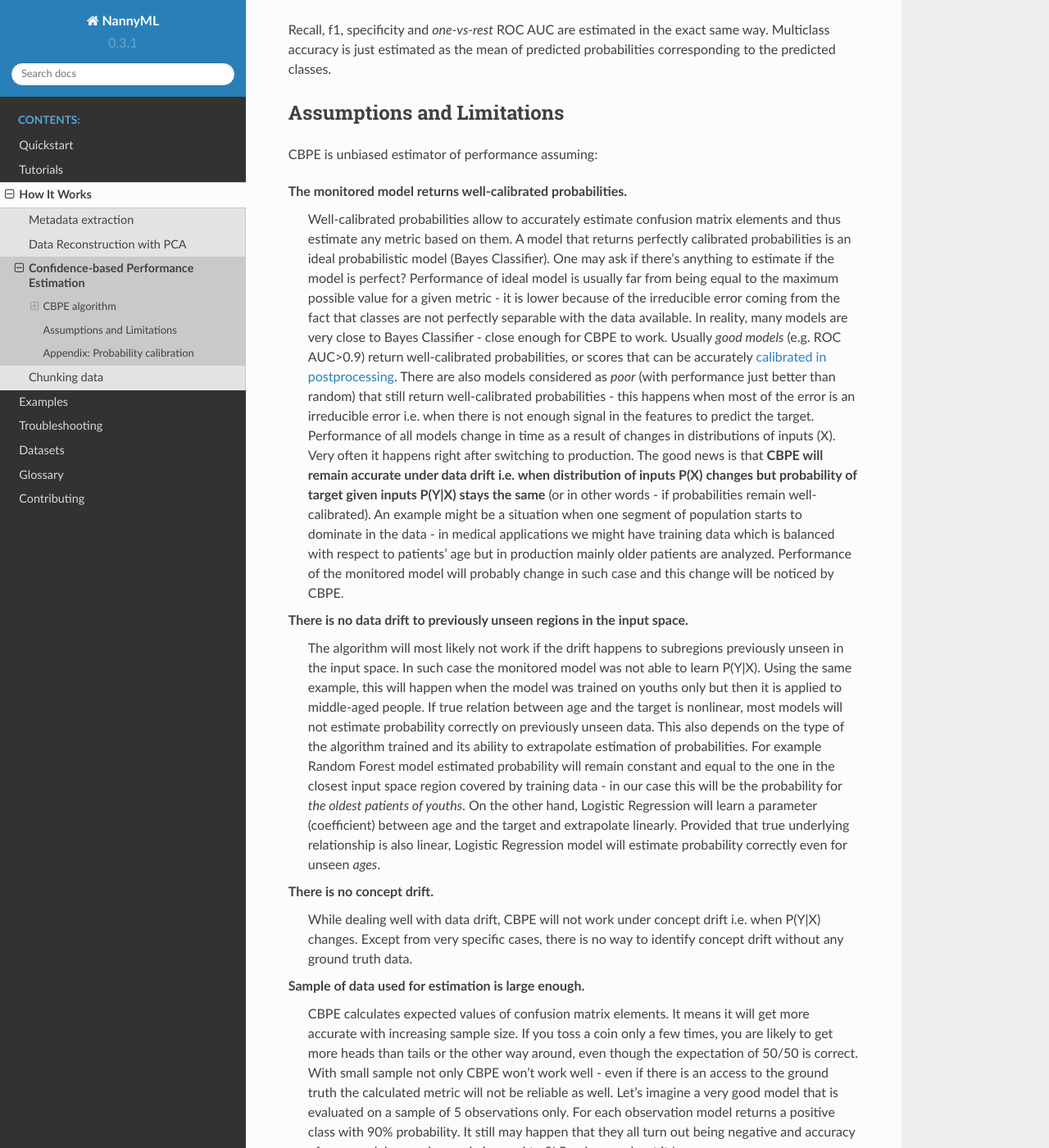
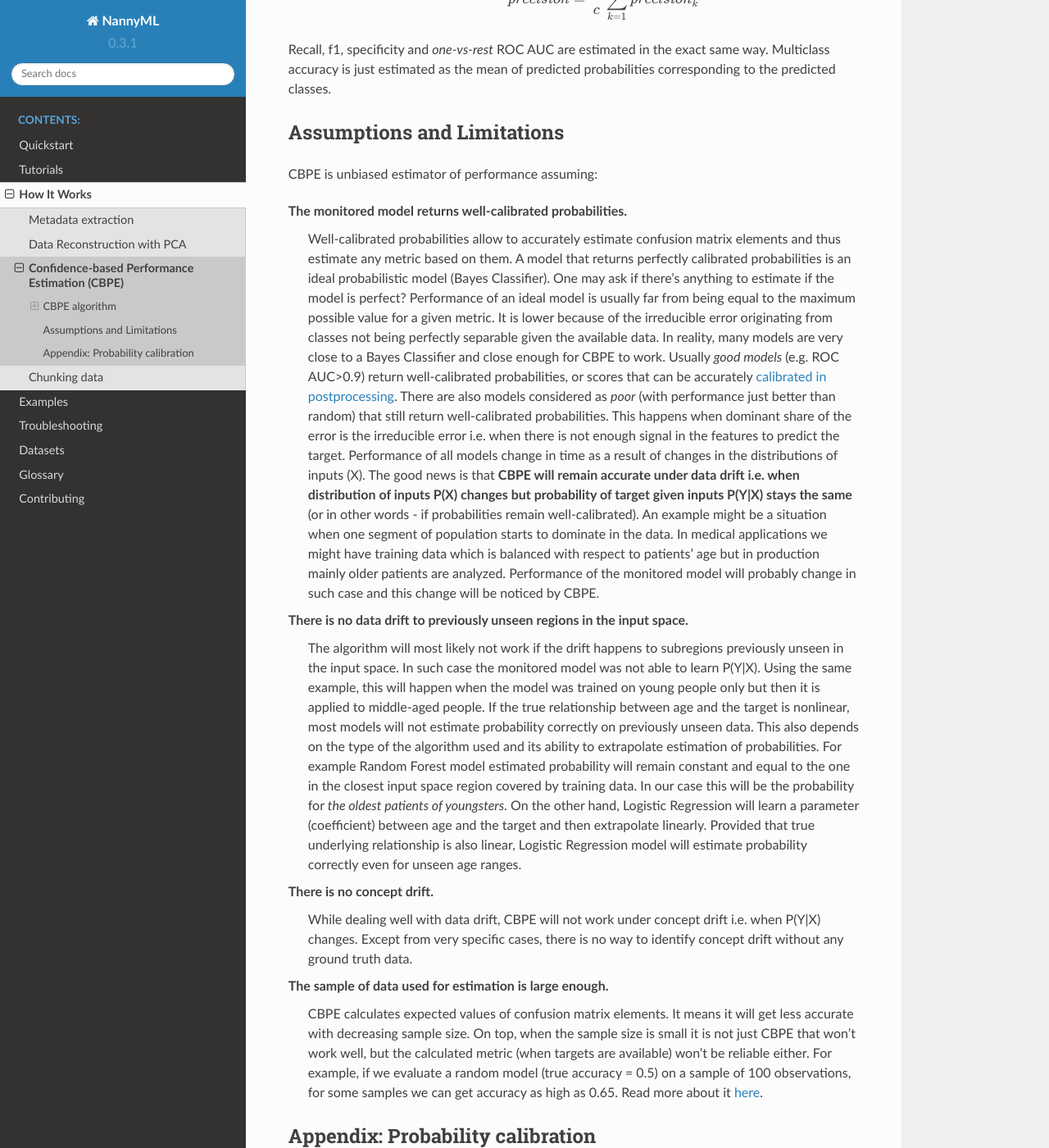
Before and after one commit to NannyML/nannyml, a Sphinx documentation site: the page built from docs/how_it_works/performance_estimation.rst, in a window 1280 px wide and 1400 px high, scrolled down 3952 px. Shown: the whole window at 82% size. Built offline with Sphinx 7.4.7 and the Read the Docs theme 2.0.0, drawn with Linux system fonts in a browser that asks for light colours; pages that are not in the unit, such as notebooks, are missing from menus; some of the changed text lies outside the part shown.

Commit message:
address CBPE feedback

```diff
--- a/docs/how_it_works/performance_estimation.rst
+++ b/docs/how_it_works/performance_estimation.rst
@@ -1,16 +1,18 @@
 .. _performance-estimation-deep-dive:
 
-=======================================
-Confidence-based Performance Estimation
-=======================================
+==============================================
+Confidence-based Performance Estimation (CBPE)
+==============================================
 
-This page describes the algorithms that NannyML uses to estimate monitored model performance. A high-level summary is
-that NannyML takes advantage of the confidence accompanying the prediction. For
-classifiers, this confidence is expressed by the probability that an observation belongs to a class.
-These probabilities are then used to estimate a value of selected performance evaluation metric for a set of
+This page describes the algorithms that NannyML uses to estimate post-deployment model performance.
+At the core of these algorithms NannyML leverages
+the confidence of the predictions. For classifiers, this confidence is expressed by the
+probability that an observation belongs to a class.
+These probabilities are then used to estimate a selected performance metric for a
+set of
 observations. Provided that the monitored model returns well-calibrated probabilities (or probabilities that can
-:ref:`get well-calibrated in post processing <cbpe_probability_calibration>`) and large enough set of observations,
-:ref:`CBPE returns accurate estimation of performance metric value<performance-estimation-deep-dive-limitations>`.
+:ref:`get well-calibrated in post processing <cbpe_probability_calibration>`) and a large enough set of observations,
+:ref:`CBPE will accurately estimate performance<performance-estimation-deep-dive-limitations>`.
 
 --------------
 CBPE algorithm
@@ -27,8 +29,9 @@
 for a large set of observations, returns a prediction of 1 (positive class) with a probability of 0.9. It means that
 for approximately 90% of these observations, the model is correct, while for the other 10% the model is wrong.
 Assuming properly calibrated probabilities, confusion matrix elements can be estimated and then used to calculate any
-performance metric. Algorithms for estimating one of the simplest metrics (accuracy) and of the most complex (AUROC) are
-described below. Common notation used in the sections below is the following:
+performance metric. Algorithms for estimating one of the simplest metrics (accuracy) and of the most complex (ROC AUC)
+are
+described below. Common notations used in the sections below are the following:
 
     :math:`n` - number of analyzed observations/predictions,
 
@@ -81,12 +84,13 @@
     .. math::
         accuracy = \frac{TP+TN}{n}
 
-Actually, first three steps are enough to estimate expected accuracy - once probabilities that the predictions are
-correct are known, all that needs to be done is calculation of mean of these probabilities. The explanation above
-contains the extra steps to show how confusion matrix elements are estimated which is a necessary step for other
-confusion-matrix-based metrics like precision or recall. Notice, that for a model that returns positive class if
-probability is larger than 50% CBPE cannot estimate accuracy lower than 0.5. This is because CBPE works well only for
-models that estimate probabilities well and a model that is worse than random guess certainly does not do this. Read
+The first three steps are enough to estimate expected accuracy. Once the probabilities of the predictions
+being correct are known, all that needs to be done is taking the mean of these probabilities.
+The steps after are there to show how the confusion matrix elements are estimated, which are needed
+for other confusion-matrix-based metrics like precision, recall etc. Notice, that for models returning
+a positive class when the probability is larger than 50%, CBPE cannot estimate accuracy lower than 0.5.
+This is because CBPE works only for models that estimate probabilities well and a model that is worse
+than a random guess certainly does not do this. Read
 more in :ref:`Limitations <performance-estimation-deep-dive-limitations>`.
 
 A different type of metric is ROC AUC.
@@ -161,9 +165,9 @@
 Multiclass Classification
 =========================
 
-Multiclass classification model outputs prediction label (predicted class) and
-probability for each class. It means that if there are three classes, for example A, B and C, model output
-should contain four pieces of information - predicted class (e.g. A) and three probabilities, one for each class.
+A multiclass classification model outputs prediction labels (predicted class) and
+probabilities for each class. This means that when there are three classes, for example A, B and C, the model output
+should contain four pieces of information - the predicted class (e.g. A) and three probabilities, one for each class.
 Assuming these probabilities are well calibrated, they can be used to estimate performance metrics. As an example,
 let's describe the process for macro-averaged precision. Let's use :math:`c` to denote total number of classes and
 :math:`k` to indicate a particular class. We can stick to previously introduced notation keeping in mind that
@@ -206,19 +210,18 @@
     Well-calibrated probabilities allow to accurately estimate confusion matrix elements and thus estimate any metric
     based on them. A model that returns perfectly calibrated probabilities
     is an ideal probabilistic model (Bayes Classifier). One may ask if there's anything to estimate if the model is perfect?
-    Performance of ideal model is usually far from being equal to the maximum possible value for a given metric - it is
-    lower because of the irreducible error coming from the fact that classes are not perfectly separable with the data available. In
-    reality, many models are very close to Bayes Classifier - close enough for CBPE to work. Usually *good models*
-    (e.g. ROC AUC>0.9) return well-calibrated probabilities, or scores that can be accurately
+    Performance of an ideal model is usually far from being equal to the maximum possible value for a given metric.
+    It is lower because of the irreducible error originating from classes not being perfectly separable given the
+    available data. In reality, many models are very close to a Bayes Classifier and close enough for CBPE to work.
+    Usually *good models* (e.g. ROC AUC>0.9) return well-calibrated probabilities, or scores that can be accurately
     :ref:`calibrated in postprocessing<cbpe_probability_calibration>`. There are also models considered as *poor*
-    (with performance just better than random) that still return well-calibrated probabilities - this happens when
-    most of the error is an irreducible error i.e. when there is not enough signal in the features to predict the target.
-    Performance of all models change in time as a result of changes in distributions of inputs (X).
-    Very often it happens right after switching to production.
+    (with performance just better than random) that still return well-calibrated probabilities. This happens when
+    dominant share of the error is the irreducible error i.e. when there is not enough signal in the features to
+    predict the target. Performance of all models change in time as a result of changes in the distributions of inputs (X).
     The good news is that **CBPE will remain accurate under data drift i.e. when distribution of inputs P(X) changes but
     probability of target given inputs P(Y|X) stays the same** (or in other words - if probabilities remain
     well-calibrated). An example might be a situation when one segment of population starts to dominate in
-    the data - in medical applications we might have training data which is balanced with respect to patients' age
+    the data. In medical applications we might have training data which is balanced with respect to patients' age
     but in production mainly older patients are analyzed. Performance of the monitored model will probably change in such
     case and this change will be noticed by CBPE.
 
@@ -226,14 +229,16 @@
     The algorithm will most likely not work if
     the drift happens to subregions previously unseen in the input
     space. In such case the monitored  model was not able to learn P(Y|X). Using
-    the same example, this will happen when the model was trained on youths only but then it is applied to middle-aged people. If true relation
+    the same example, this will happen when the model was trained on young people only but then it is applied to
+    middle-aged people. If the true relationship
     between age and the target is nonlinear, most models will not estimate probability correctly on previously unseen data.
-    This also depends on the type of the algorithm trained and its ability to extrapolate estimation of probabilities. For example Random Forest
+    This also depends on the type of the algorithm used and its ability to extrapolate estimation of probabilities. For
+    example Random Forest
     model estimated probability will remain constant and equal to the one in the closest input space region covered by training
-    data - in our case this will be the probability for *the oldest patients of youths*. On the other hand, Logistic
-    Regression will learn a parameter (coefficient) between age and the target and extrapolate linearly. Provided that true
-    underlying relationship is also linear, Logistic Regression model will estimate probability correctly even for unseen
-    *ages*.
+    data. In our case this will be the probability for *the oldest patients of youngsters*. On the other hand, Logistic
+    Regression will learn a parameter (coefficient) between age and the target and then extrapolate linearly. Provided
+    that true underlying relationship is also linear, Logistic Regression model will estimate probability correctly even for unseen
+    age ranges.
 
 
 **There is no concept drift**.
@@ -241,14 +246,12 @@
     P(Y|X) changes. Except
     from very specific cases, there is no way to identify concept drift without any ground truth data.
 
-**Sample of data used for estimation is large enough.**
-    CBPE calculates expected values of confusion matrix elements. It means it will get more accurate with increasing
-    sample size. If you toss a coin only a few times, you are likely to get more heads than tails or the other way
-    around, even though the expectation of 50/50 is correct. With small sample not only CBPE won't work well - even
-    if there is an access to the ground truth the calculated metric will not be reliable as well. Let's imagine a very
-    good model that is evaluated on a sample of 5 observations only. For each observation model returns a positive class
-    with 90% probability. It still may happen that they all turn out being negative and accuracy of your model on such sample is equal to 0!
-    Read more about it :ref:`here<chunk-data-minimum-chunk>`.
+**The sample of data used for estimation is large enough.**
+    CBPE calculates expected values of confusion matrix elements. It means it will get less accurate with decreasing
+    sample size. On top, when the sample size is small it is not just CBPE that won’t work well,
+    but the calculated metric (when targets are available) won’t be reliable either. For example, if we evaluate a
+    random model (true accuracy = 0.5) on a sample of 100 observations, for some samples we can get accuracy as high
+    as 0.65. Read more about it :ref:`here<chunk-data-minimum-chunk>`.
 
 
 .. _cbpe_probability_calibration:
@@ -264,20 +267,21 @@
 
 Probabilities can be calibrated in post-processing. NannyML uses isotonic regression to
 calibrate model scores [1]_ [2]_. Since some of the models
-are probabilistic and their probabilities are calibrated by design, first NannyML checks whether calibration is required
-. It is done according to the following logic:
+are probabilistic and their probabilities are calibrated by design, NannyML will first check if calibration is
+really required. This is how NannyML does it:
 
-1. Stratified shuffle split [3]_ (controlled for the positive class) of reference data into 3 folds.
-2. For each fold, a calibrator is fitted on train and *predicts* new probabilities for test.
-3. Quality of calibration is evaluated by comparing the Expected Calibration Error (ECE) [4]_ for the raw and calibrated
-   (predicted) probabilities on the test splits:
+1. First the reference data gets partitioned using a stratified shuffle split
+   [3]_ (controlled for the positive class). This partitioning will happen three times, creating three splits
+2. For each split, a calibrator is fitted on the train folds and *predicts* new probabilities for the test fold.
+3. The Expected Calibration Error (ECE) [4]_ for each of the test folds is calculated for raw and calibrated
+   probabilities.
+4. The average ECE from all test folds for raw and calibrated probabilities is calculated.
+5. If the mean ECE for calibrated probabilities is lower than the mean ECE for raw probabilities then it is
+   beneficial to calibrate probabilities. Calibrator is fitted on the whole reference set and probabilities get
+   calibrated on the set that is subject to analysis. Otherwise, raw probabilities are used.
 
-
-    - If in any of the folds the ECE score is higher after post processing (i.e. calibration curve is worse), the
-      calibration will not be performed.
-
-    - If in each fold post processing improves the quality of calibration, the calibrator is fitted on the whole
-      reference set and probabilities are calibrated on the set that is subject to analysis.
+For multiclass models the logic above is applied to each class-probability pair separately (so probabilities for
+some classes might get calibrated while for others not). At the end, probabilities are normalized so they sum up to 1.
 
 Calibrating probabilities is yet another reason why NannyML requires reference data that is not a training set of the monitored model.
 Fitting a calibrator on model training data would introduce bias [1]_.
```
